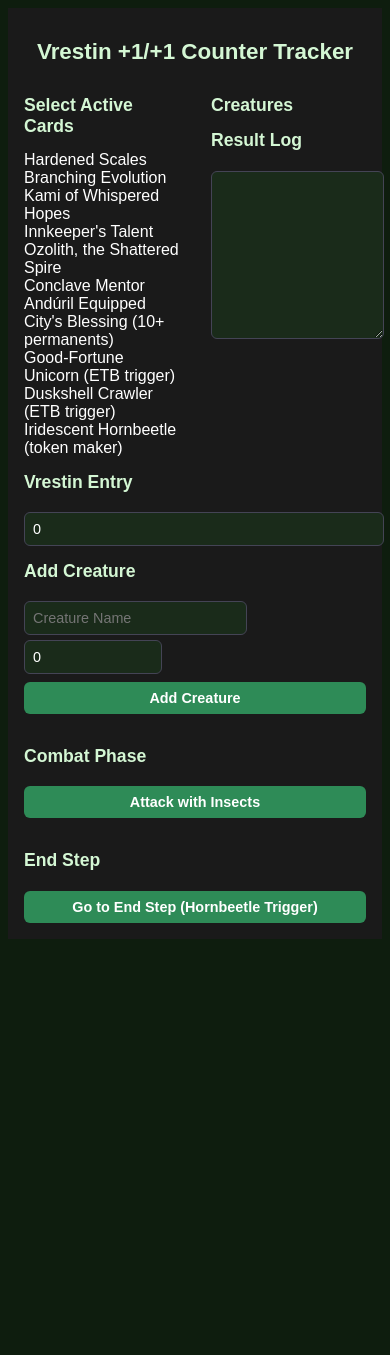
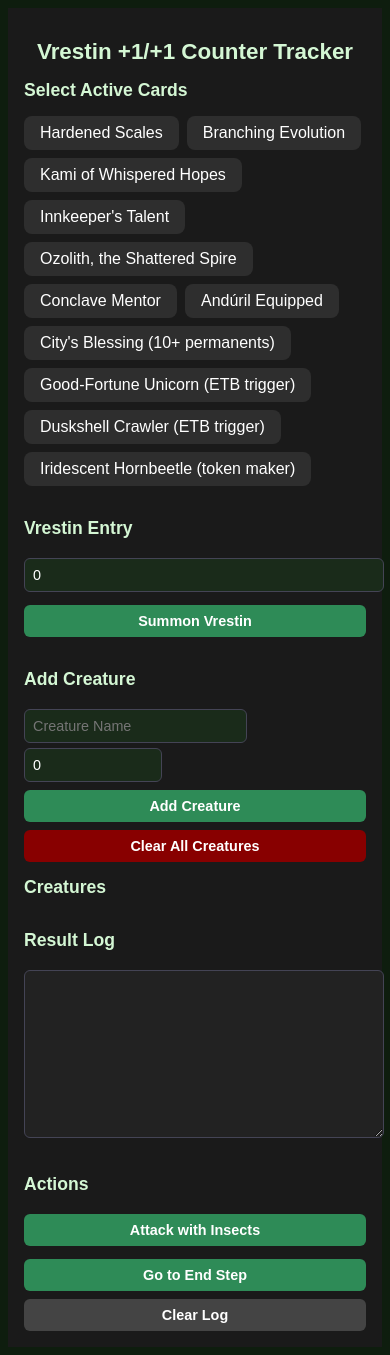
Before and after one commit to cdragon666/vrestin-counters, a React (Create React App) app: page / in a window 390 px wide. Before the commit the page ends 947 px from the top, so only its background shows below. Built offline with nearby package versions, Linux system fonts and the light colour scheme.

Commit message:
Restore perfect layout and mobile collapsible functionality

```diff
--- a/src/App.js
+++ b/src/App.js
@@ -1,4 +1,4 @@
-import { useState, useMemo } from "react";
+import { useState, useEffect, useMemo } from "react";
 
 const supportCards = [
   { id: "hardened_scales", name: "Hardened Scales" },
@@ -31,10 +31,87 @@ export default function App() {
   const [resultLog, setResultLog] = useState([]);
   const [suggestions, setSuggestions] = useState([]);
 
+  const toggleCard = (id) => {
+    setSelectedCards((prev) =>
+      prev.includes(id) ? prev.filter((c) => c !== id) : [...prev, id]
+    );
+  };
+
+  const has = (id) => selectedCards.includes(id);
+
+  const getBaseCounterBonus = () => {
+    let bonus = 0;
+    if (has("hardened_scales")) bonus++;
+    if (has("conclave_mentor")) bonus++;
+    if (has("ozolith")) bonus++;
+    return bonus;
+  };
+
+  const getMultiplier = () => {
+    let multiplier = 1;
+    if (has("branching_evolution")) multiplier *= 2;
+    if (has("kami")) multiplier *= 2;
+    if (has("innkeeper")) multiplier *= 2;
+    return multiplier;
+  };
+
+  const getEntryCounterBonus = () => {
+    let base = 0;
+    if (has("unicorn")) base++;
+    if (has("crawler")) base++;
+    base += getBaseCounterBonus();
+    return Math.ceil(base * getMultiplier());
+  };
+
+  const calculateETB = () => {
+    const base = parseInt(vrestinX);
+    const vrestinCounters = Math.ceil((base + getBaseCounterBonus()) * getMultiplier());
+    const insectCounters = getEntryCounterBonus();
+
+    const log = `[ETB Phase]\n✨ Vrestin enters with ${vrestinCounters} counters\n🐞 ${base} Insect tokens created (+${insectCounters})`;
+
+    const newCreatures = [
+      ...(creatures.find((c) => c.name === "Vrestin") ? [] : [{ name: "Vrestin", counters: vrestinCounters }]),
+      ...Array(base).fill().map((_, i) => ({ name: `Insect ${i + 1}`, counters: insectCounters }))
+    ];
+
+    setCreatures((prev) => [...prev, ...newCreatures]);
+    setResultLog((prev) => [log, ...prev]);
+  };
+
+  const updateCounter = (index, delta) => {
+    setCreatures((prev) =>
+      prev.map((c, i) => (i === index ? { ...c, counters: Math.max(0, c.counters + delta) } : c))
+    );
+  };
+
+  const removeCreature = (index) => {
+    setCreatures((prev) => prev.filter((_, i) => i !== index));
+  };
+
+  const clearAllCreatures = () => {
+    setCreatures([]);
+  };
+
+  const addCreature = () => {
+    const name = newCreatureName.trim();
+    if (!name) return;
+    const data = creatureData[name.toLowerCase()];
+    const baseCounters = data ? data.counters : parseInt(startingCounters) || 0;
+    const final = Math.ceil((baseCounters + getBaseCounterBonus()) * getMultiplier());
+    setCreatures([...creatures, { name: newCreatureName, counters: final }]);
+    setNewCreatureName("");
+    setStartingCounters(0);
+    setSuggestions([]);
+  };
+
   const handleNameChange = (e) => {
     const input = e.target.value;
     setNewCreatureName(input);
-    if (!input) return setSuggestions([]);
+    if (!input) {
+      setSuggestions([]);
+      return;
+    }
     const matches = Object.keys(creatureData).filter((name) =>
       name.includes(input.toLowerCase())
     );
@@ -49,72 +126,71 @@ export default function App() {
     setSuggestions([]);
   };
 
-  const memoizedSuggestions = useMemo(() => (
-    suggestions.length > 0 ? (
-      <ul style={{ listStyle: "none", padding: 0, marginTop: "0.5rem", background: "#3a5f3a", border: "1px solid #888", borderRadius: "6px", fontWeight: "bold", fontSize: "1rem", color: "#fff" }}>
-        {suggestions.map((s, i) => (
-          <li
-            key={i}
-            style={{ padding: "0.5rem 0.7rem", cursor: "pointer", borderBottom: "1px solid #333" }}
-            onClick={() => fillSuggestion(s)}
-          >
-            {s.replace(/\b\w/g, (c) => c.toUpperCase())}
-          </li>
-        ))}
-      </ul>
-    ) : null
-  ), [suggestions]);
+  const handleCombat = () => {
+    const bonus = Math.ceil((1 + getBaseCounterBonus()) * getMultiplier());
+    const updated = creatures.map((c) => {
+      const isInsect = c.name.toLowerCase().includes("insect") || c.name === "Vrestin";
+      return {
+        ...c,
+        counters: c.counters + (isInsect ? bonus : 0)
+      };
+    });
+    setCreatures(updated);
+    const log = `[Combat Phase]\n🌟 All insects +${bonus}`;
+    setResultLog((prev) => [log, ...prev]);
+  };
+
+  const handleEndStep = () => {
+    const log = `[End Step]\nNo effects triggered.`;
+    setResultLog((prev) => [log, ...prev]);
+  };
+
+  const clearLog = () => setResultLog([]);
+
+  const isMobile = window.innerWidth < 768;
 
   return (
-    <div style={{ padding: "1rem", color: "#fff", background: "#1a1a1a", fontFamily: "Arial, sans-serif" }}>
+    <div style={{ padding: "1rem", backgroundColor: "#1a1a1a", color: "white", fontFamily: "Arial, sans-serif" }}>
       <h1 style={{ textAlign: "center" }}>Vrestin +1/+1 Counter Tracker</h1>
-      <div style={{ display: "grid", gridTemplateColumns: "1fr 1fr", gap: "2rem" }}>
 
-        {/* Active Cards */}
+      <div style={{ display: isMobile ? "block" : "grid", gridTemplateColumns: "1fr 1fr", gap: "2rem" }}>
         <div>
           <h2>Select Active Cards</h2>
-          <div>
+          <div style={{ display: "flex", flexWrap: "wrap", gap: "0.5rem" }}>
             {supportCards.map((card) => (
-              <div key={card.id}>{card.name}</div>
-            ))}
+              <div
+                key={card.id}
+                onClick={() => toggleCard(card.id)}
+                style={{
+                  backgroundColor: selectedCards.includes(card.id) ? "#4caf50" : "#2e2e2e",
+                  color: "white",
+                  padding: "0.5rem 1rem",
+                  borderRadius: "8px",
+                  cursor: "pointer",
+                }}
+              >
+                {card.name}
               </div>
-        </div>
-
-        {/* Creatures and Result Log */}
-        <div>
-          <h2>Creatures</h2>
-          <div>
-            {creatures.map((c, i) => (
-              <div key={i}>{c.name}: +{c.counters}/+{c.counters}</div>
             ))}
           </div>
 
-          <h2>Result Log</h2>
-          <textarea
-            readOnly
-            value={resultLog.join("\n-------------------\n")}
-            style={{ width: "100%", height: "150px" }}
-          />
-        </div>
-      </div>
-
-      {/* Vrestin Entry */}
-      <h2>Vrestin Entry</h2>
+          <h2 style={{ marginTop: "2rem" }}>Vrestin Entry</h2>
           <input
             type="number"
+            placeholder="X value"
             value={vrestinX}
             onChange={(e) => setVrestinX(e.target.value)}
-        style={{ width: "100%" }}
+            style={{ width: "100%", padding: "0.5rem", marginBottom: "0.5rem" }}
           />
+          <button onClick={calculateETB} style={{ width: "100%", padding: "0.5rem" }}>Summon Vrestin</button>
 
-      {/* Add Creature */}
-      <h2>Add Creature</h2>
+          <h2 style={{ marginTop: "2rem" }}>Add Creature</h2>
           <input
             type="text"
             placeholder="Creature Name"
             value={newCreatureName}
             onChange={handleNameChange}
-        style={{ width: "60%", marginRight: "1%" }}
+            style={{ width: "60%", marginRight: "2%" }}
           />
           <input
             type="number"
@@ -123,16 +199,43 @@ export default function App() {
             onChange={(e) => setStartingCounters(e.target.value)}
             style={{ width: "35%" }}
           />
-      <button style={{ display: "block", marginTop: "0.5rem", width: "100%" }}>Add Creature</button>
+          <button onClick={addCreature} style={{ marginTop: "0.5rem", width: "100%" }}>Add Creature</button>
+          <button onClick={clearAllCreatures} style={{ marginTop: "0.5rem", width: "100%", backgroundColor: "#800", color: "white" }}>Clear All Creatures</button>
+          {suggestions.length > 0 && (
+            <ul style={{ backgroundColor: "#333", color: "white", padding: "0.5rem", borderRadius: "5px" }}>
+              {suggestions.map((s, i) => (
+                <li key={i} onClick={() => fillSuggestion(s)} style={{ cursor: "pointer", padding: "0.3rem 0" }}>{s}</li>
+              ))}
+            </ul>
+          )}
+        </div>
 
-      {memoizedSuggestions}
+        <div>
+          <h2>Creatures</h2>
+          {creatures.map((c, i) => (
+            <div key={i} style={{ display: "flex", justifyContent: "space-between", alignItems: "center", marginBottom: "0.5rem", background: "#333", padding: "0.5rem", borderRadius: "8px" }}>
+              <span style={{ color: "white" }}>{c.name}: +{c.counters}/+{c.counters}</span>
+              <div>
+                <button onClick={() => updateCounter(i, 1)}>+1</button>
+                <button onClick={() => updateCounter(i, -1)} style={{ marginLeft: "0.5rem" }}>-1</button>
+                <button onClick={() => removeCreature(i)} style={{ marginLeft: "0.5rem", color: "red" }}>🗑️</button>
+              </div>
+            </div>
+          ))}
 
-      {/* Action Buttons */}
-      <h2 style={{ marginTop: "2rem" }}>Combat Phase</h2>
-      <button style={{ width: "100%" }}>Attack with Insects</button>
+          <h2 style={{ marginTop: "2rem" }}>Result Log</h2>
+          <textarea
+            readOnly
+            value={resultLog.join("\n-------------------\n")}
+            style={{ width: "100%", height: "150px", backgroundColor: "#222", color: "white", fontFamily: "monospace" }}
+          />
 
-      <h2 style={{ marginTop: "2rem" }}>End Step</h2>
-      <button style={{ width: "100%" }}>Go to End Step (Hornbeetle Trigger)</button>
+          <h2 style={{ marginTop: "2rem" }}>Actions</h2>
+          <button onClick={handleCombat} style={{ width: "100%", marginBottom: "0.5rem" }}>Attack with Insects</button>
+          <button onClick={handleEndStep} style={{ width: "100%" }}>Go to End Step</button>
+          <button onClick={clearLog} style={{ width: "100%", marginTop: "0.5rem", background: "#444", color: "white" }}>Clear Log</button>
+        </div>
+      </div>
     </div>
   );
 }
```
Lines whose indentation alone changed are shown as unchanged.
